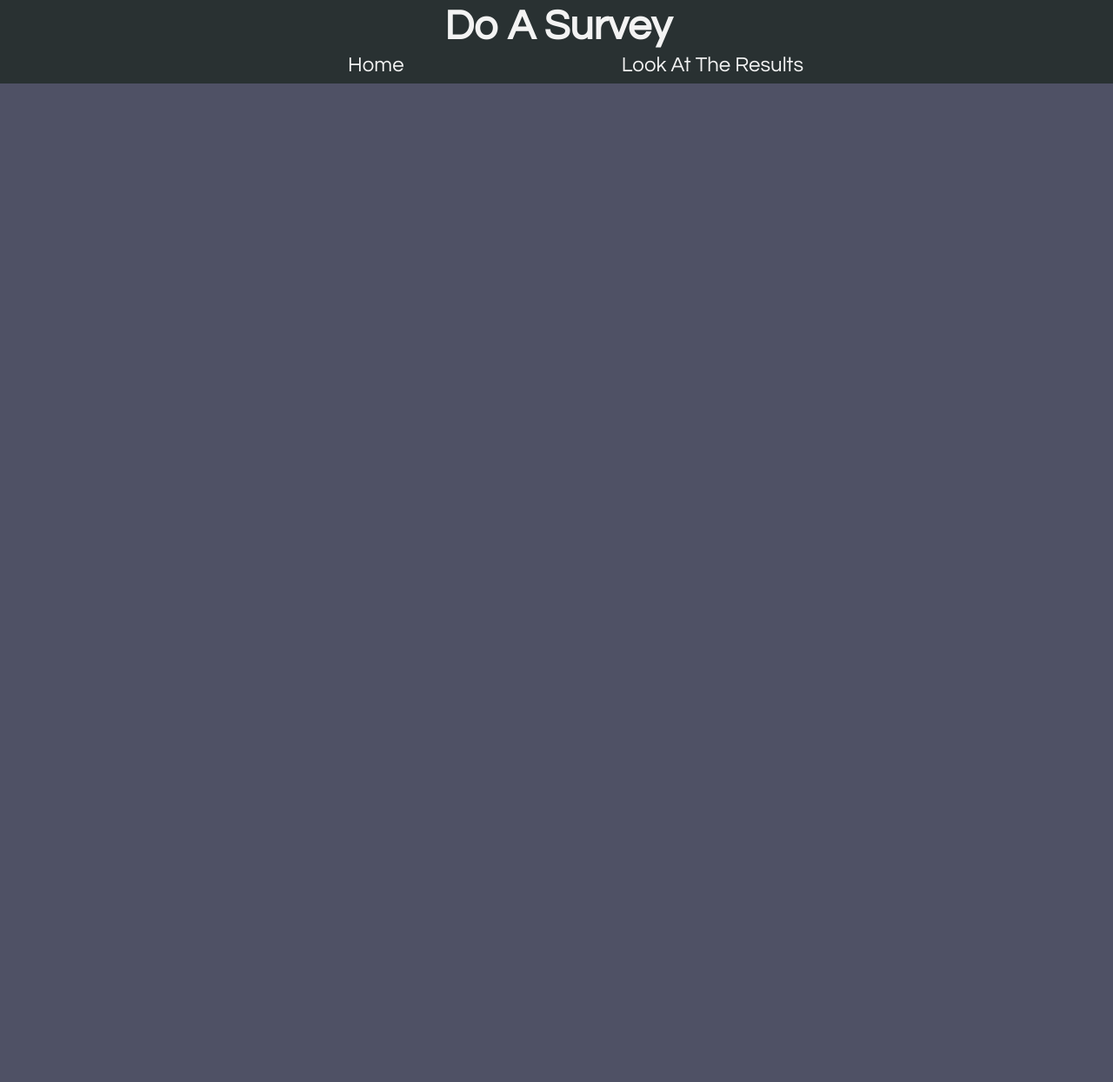
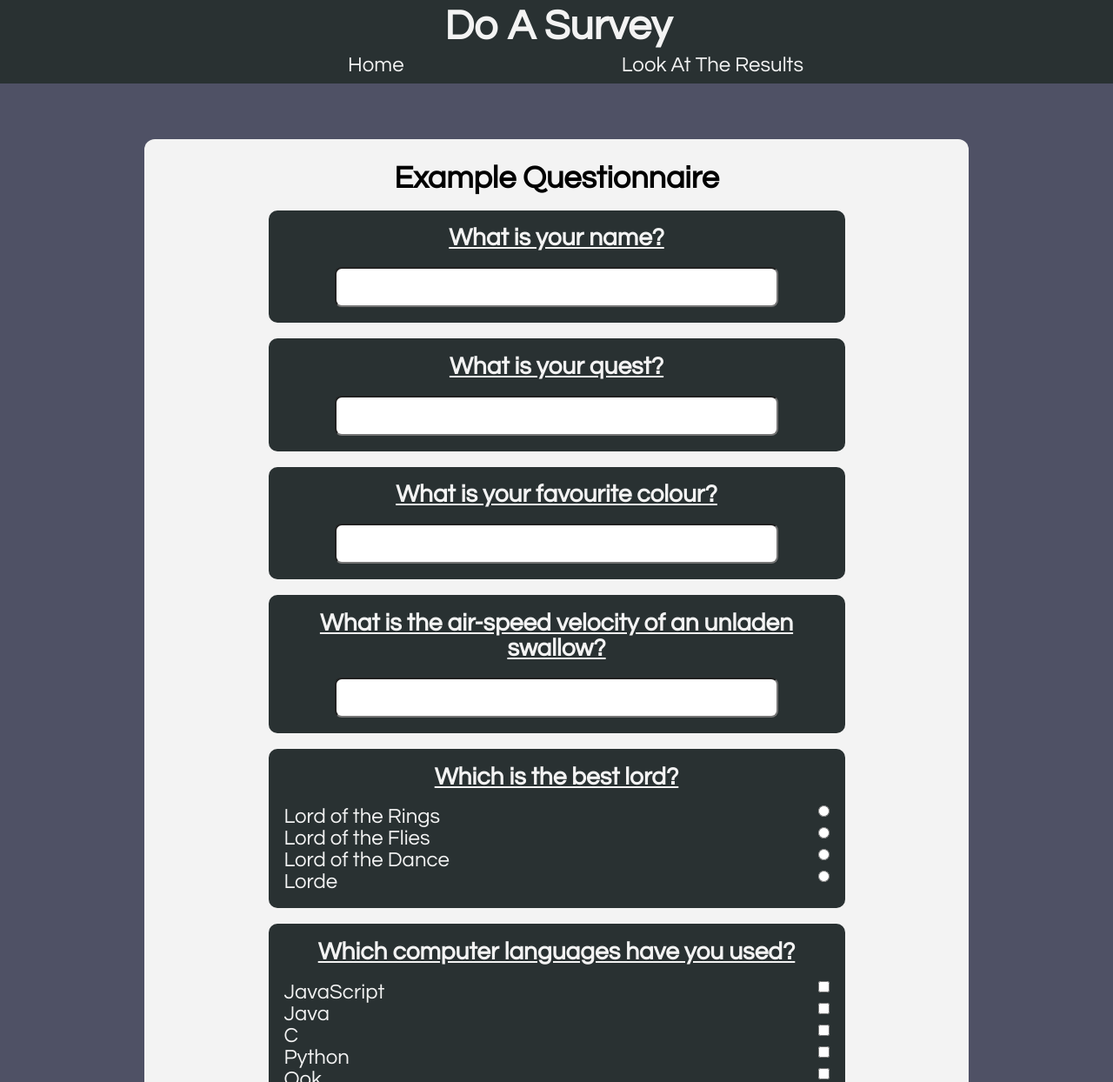
Before and after one commit to Sam2303/Web_redo-secondYearUni, a website: page src/html/doASurvey.html in a window 1280 px wide. Shown: the top 1244 px of the page at 87% size. Before the commit the page ends 800 px from the top, so only its background shows below. Drawn offline with Linux system fonts and the light colour scheme; no server answers.

Commit message:
Print the questionnaire onto the page
Made the functions and loops for the JS to loop through the amount of questions that the questionnaire has and then prints the quesitons in order with the correct type attached to the question. the functions to create the questions are called in the loop which goes through the questions to see what type they are, the only questions supported at the moment are, text, number, single-select, multi-select

```diff
--- a/src/cssAndJS/css/main.css
+++ b/src/cssAndJS/css/main.css
@@ -1,4 +1,13 @@
 /* General Styling */
+
+:root{
+
+--backgroundColor: #4F5165;
+--navBackground: #293132;
+--navText: #f3f3f3;
+--navHover: #50D8D7;
+
+}
 
 *{
   font-family: century gothic;
@@ -6,23 +15,23 @@
 }
 
 body{
-  background-color: #4F5165;
+  background-color: var(--backgroundColor);
 }
 
 /* styling the nav bar for desktop */
 
 a{
-  color: #f3f3f3;
+  color: var(--navText);
   text-decoration: none;
 }
 a:hover{
   transition: 0.5s all ease;
-  color: #50D8D7;
+  color: var(--navHover);
 }
 
 header{
-  background: #293132;
-  color: #f3f3f3;
+  background: var(--navBackground);
+  color: var(--navText);
   padding: 2px;
   font-size: 150%;
   text-align: center;
@@ -46,9 +55,60 @@ header li{
 #welcomeMSG{
   text-align: center;
   font-size: 150%;
-  background: #f3f3f3;
-  color: #293132;
+  background: var(--navText);
+  color: var(--navBackground);
   margin: 5%;
   padding: 2%;
   border-radius: 5px;
 }
+
+/* styling the questionnaire */
+#questionnaire{
+  font-size: 150%;
+  width:70%;
+  padding: 2%;
+  border-radius: 12px;
+  margin:5% auto 5% auto;
+  text-align: center;
+  background-color: var(--navText);
+}
+
+.quesition{
+  background-color: var(--navBackground);
+  color: var(--navText);
+  width: 70%;
+  margin:2% auto 2% auto;
+  padding: 2%;
+  border-radius: 10px;
+}
+
+.quesition h3{
+  margin-bottom: 3%;
+  text-decoration: underline;
+}
+
+.textInput{
+  font-size: 120%;
+  width: 80%;
+  height: 40px;
+  border-radius: 8px;
+}
+
+.quesition p{
+  text-align: left;
+}
+
+.tickBox{
+  float: right;
+  size: 150%;
+}
+
+.Button{
+  background-color: var(--navHover);
+  border-radius: 9px;
+  border: none;
+  font-size: 150%;
+  width: 30%;
+  height: 50px;
+  margin: 2%;
+}
--- a/src/cssAndJS/js/doASurvey.js
+++ b/src/cssAndJS/js/doASurvey.js
@@ -1,10 +1,125 @@
 'use strict';
+const elem = {};
 
-console.log('survey linked');
 
-window.onload = async () => {
-  const response = await fetch('api/questionnairePrint', {method: 'GET'});
-  const {questions} = await response.json();
+window.onload = async function getQuestionnaire(){
+// These two lines of code fetch the json questionnaire from the file system
+  const getTheQuestionnaire = await fetch('../cssAndJS/json/example-questionnaire.json');
+  elem.questionnaire = await getTheQuestionnaire.json();
+  console.log(elem.questionnaire);
 
-  console.log(questions);
+  printQuestionnaire();
 }
+
+function printQuestionnaire(){
+
+  let questionnaire = elem.questionnaire;
+
+// three lines of code to create the DIV tag to put all the questions in
+// also gives the tag the id to be able to style it
+  elem.Questionnaire = document.createElement('div');
+  elem.Questionnaire.id = 'questionnaire';
+  document.body.appendChild(elem.Questionnaire);
+
+// lines of code to create the tag for the questionnaire title
+// also gives title an id for styling
+  let Questionnaire_Title = document.createElement('h2');
+  Questionnaire_Title.id = 'questionnaire_Title';
+  Questionnaire_Title.textContent = questionnaire.name;
+  elem.Questionnaire.appendChild(Questionnaire_Title);
+
+
+for(let i = 0; i < questionnaire.questions.length; i++){
+  if(questionnaire.questions[i].type === 'text'){textQuestion(i); console.log('text');}
+  if(questionnaire.questions[i].type === 'number'){numberQuestion(i); console.log('number');}
+  if(questionnaire.questions[i].type === 'single-select'){single_selectQuestion(i); console.log('single-select');}
+  if(questionnaire.questions[i].type === 'multi-select'){multi_selectQuestion(i); console.log('multi-select');}
+  }
+
+  let submit = document.createElement('button');
+  submit.textContent = 'Submit';
+  submit.className = 'Button';
+  elem.Questionnaire.appendChild(submit);
+}
+
+
+function textQuestion(i){
+// three lines of code to create the question div
+  let question = document.createElement('div');
+  question.className = 'quesition';
+  elem.Questionnaire.appendChild(question);
+// three lines of code to create the question text from the JSON file
+  let text = document.createElement('h3');
+  text.textContent = elem.questionnaire.questions[i].text;
+  question.appendChild(text);
+// code to create the input text box for the user to put answer in
+  let input = document.createElement('input');
+  input.className = 'textInput';
+  input.id = 'text'+i
+  question.appendChild(input);
+
+}
+
+function numberQuestion(i){
+  // three lines of code to create the question div
+    let question = document.createElement('div');
+    question.className = 'quesition';
+    elem.Questionnaire.appendChild(question);
+  // three lines of code to create the question text from the JSON file
+    let text = document.createElement('h3');
+    text.textContent = elem.questionnaire.questions[i].text;
+    question.appendChild(text);
+  // code to create the input text box for the user to put answer in
+    let input = document.createElement('input');
+    input.className = 'textInput';
+    input.id = 'text'+i
+    question.appendChild(input);
+}
+
+function single_selectQuestion(i){
+  // three lines of code to create the question div
+    let question = document.createElement('div');
+    question.className = 'quesition';
+    elem.Questionnaire.appendChild(question);
+  // three lines of code to create the question text from the JSON file
+    let text = document.createElement('h3');
+    text.textContent = elem.questionnaire.questions[i].text;
+    question.appendChild(text);
+  // code to create the input text box for the user to put answer in
+  for (let x = 0; x < elem.questionnaire.questions[i].options.length; x++){
+    let options = document.createElement('p');
+    options.textContent = elem.questionnaire.questions[i].options[x];
+    question.appendChild(options);
+    let radioBox = document.createElement('input');
+    radioBox.type = 'radio';
+    radioBox.value = elem.questionnaire.questions[i].options[x];
+    radioBox.id = 'radio' + x;
+    radioBox.name = 'radioOptions';
+    radioBox.className = 'tickBox';
+    options.appendChild(radioBox);
+  }
+}
+
+function multi_selectQuestion(i){
+  // three lines of code to create the question div
+    let question = document.createElement('div');
+    question.className = 'quesition';
+    elem.Questionnaire.appendChild(question);
+  // three lines of code to create the question text from the JSON file
+    let text = document.createElement('h3');
+    text.textContent = elem.questionnaire.questions[i].text;
+    question.appendChild(text);
+  // code to create the input text box for the user to put answer in
+  for (let x = 0; x < elem.questionnaire.questions[i].options.length; x++){
+    let options = document.createElement('p');
+    options.textContent = elem.questionnaire.questions[i].options[x];
+    question.appendChild(options);
+    let checkBox = document.createElement('input');
+    checkBox.type = 'checkbox';
+    checkBox.value = elem.questionnaire.questions[i].options[x];
+    checkBox.id = 'checkbox' + x;
+    checkBox.name = 'checkbox';
+    checkBox.className = 'tickBox';
+    options.appendChild(checkBox);
+  }
+}
--- a/startTheServer.js
+++ b/startTheServer.js
@@ -1,13 +1,13 @@
 const express = require('express');
 const path = require('path');
+const api = require('./api');
 const fetch = require("node-fetch");
-const api = require('./api');
 
 const app = express();
 
 
 app.use('/api', api);
-app.use('/cssAndJS', express.static(path.join(__dirname, 'src/cssAndJS')));
+app.use(express.static(path.join(__dirname, 'src')));
 app.use('/', express.static('src/html'));
 
 
```
Also changed, not shown: api.js (+0 -10 lines), src/html/doASurvey.html (+0 -1 lines), src/cssAndJS/json/example-questionnaire.json (renamed from src/JSON/example-questionnaire.json).
